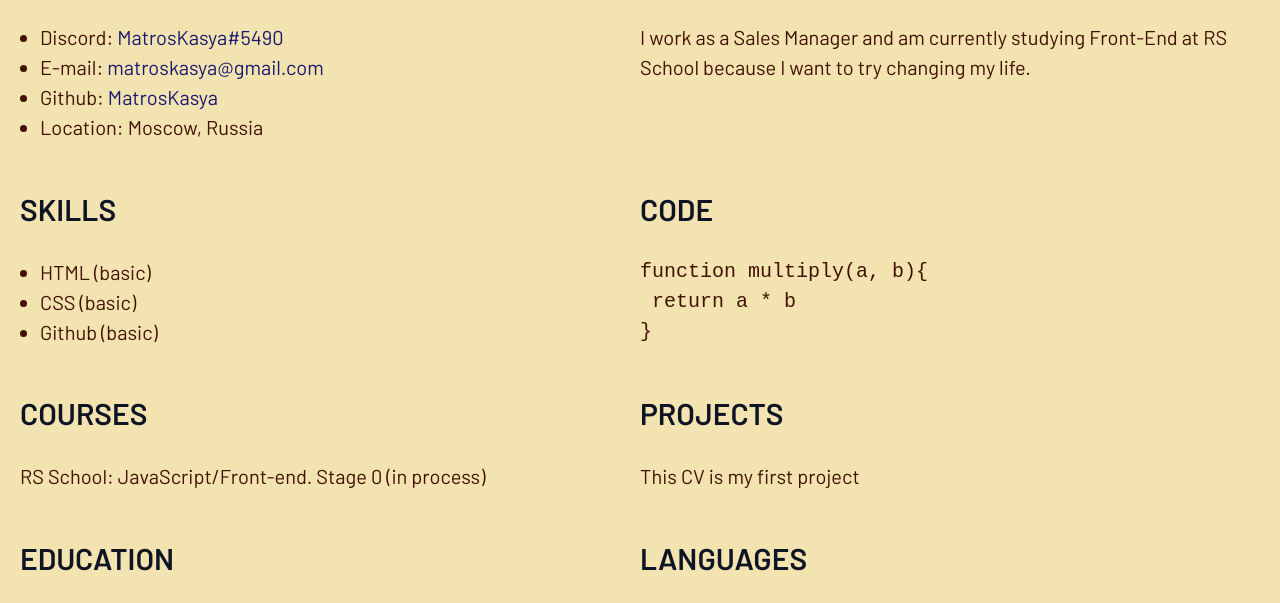
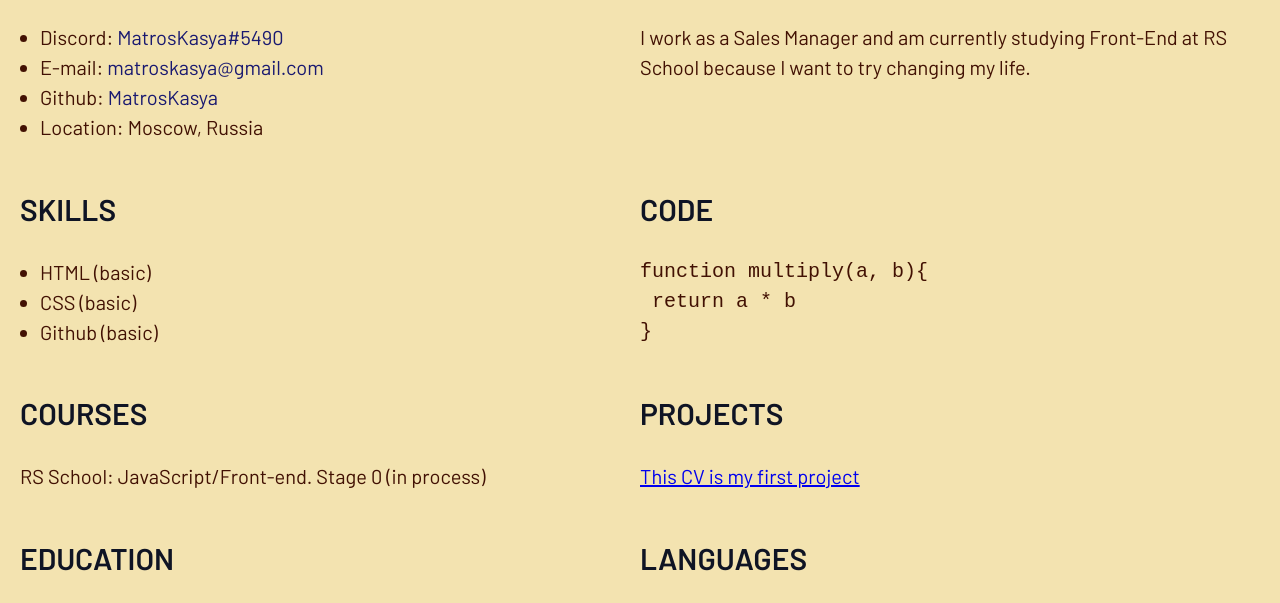
Before and after one commit to MatrosKasya/rsschool-cv, a plain HTML site: page index.html in a window 1280 px wide. Shown: the part 558-1161 px from the top of the page. Drawn offline with Linux system fonts and the light colour scheme.

Commit message:
fix: add link to CV

```diff
--- a/index.html
+++ b/index.html
@@ -96,7 +96,8 @@
           <section class="section" id="projects">
             <h2 class="section-title">Projects
             </h2>
-            <p>This CV is my first project</p>
+            <p>
+              <a href="https://matroskasya.github.io/rsschool-cv/" target="_blank" title="CV">This CV is my first project</a></p>
           </section>
           <section class="section" id="education">
             <h2 class="section-title">Education
```
